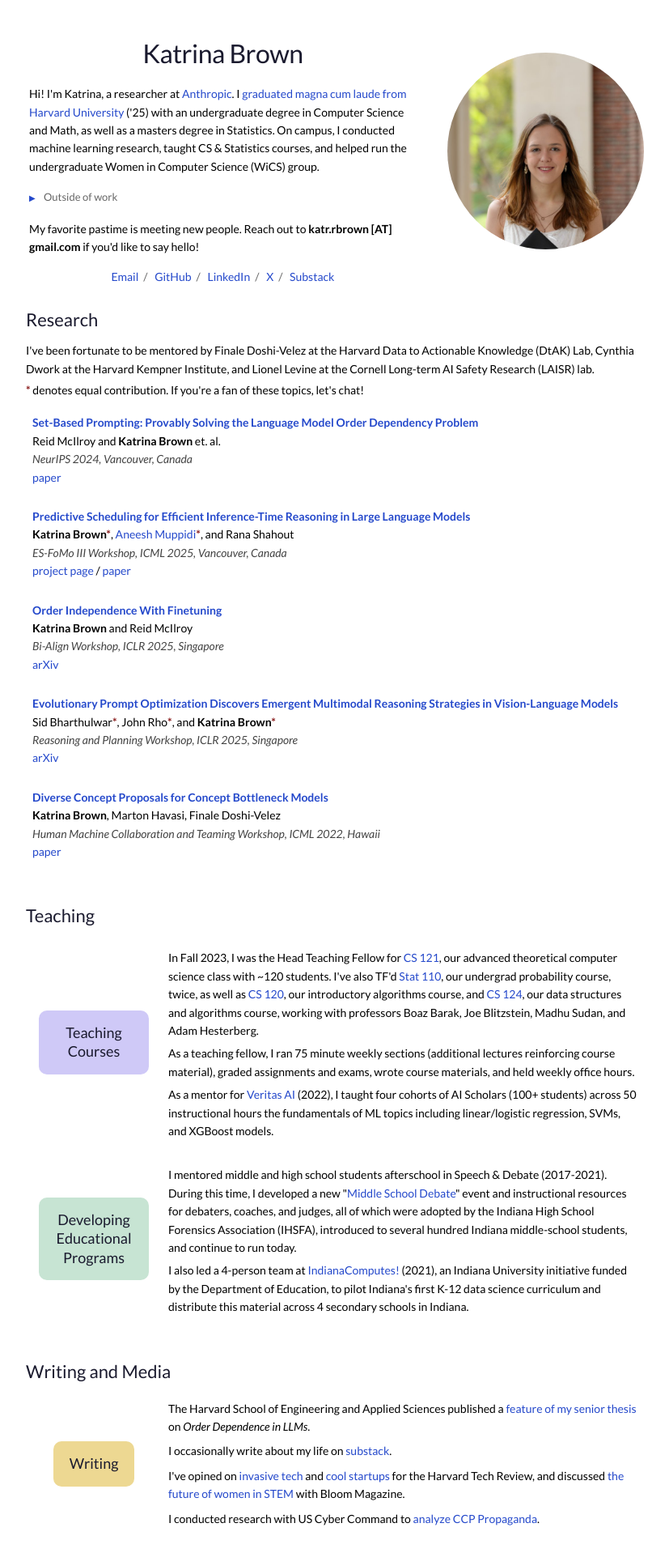
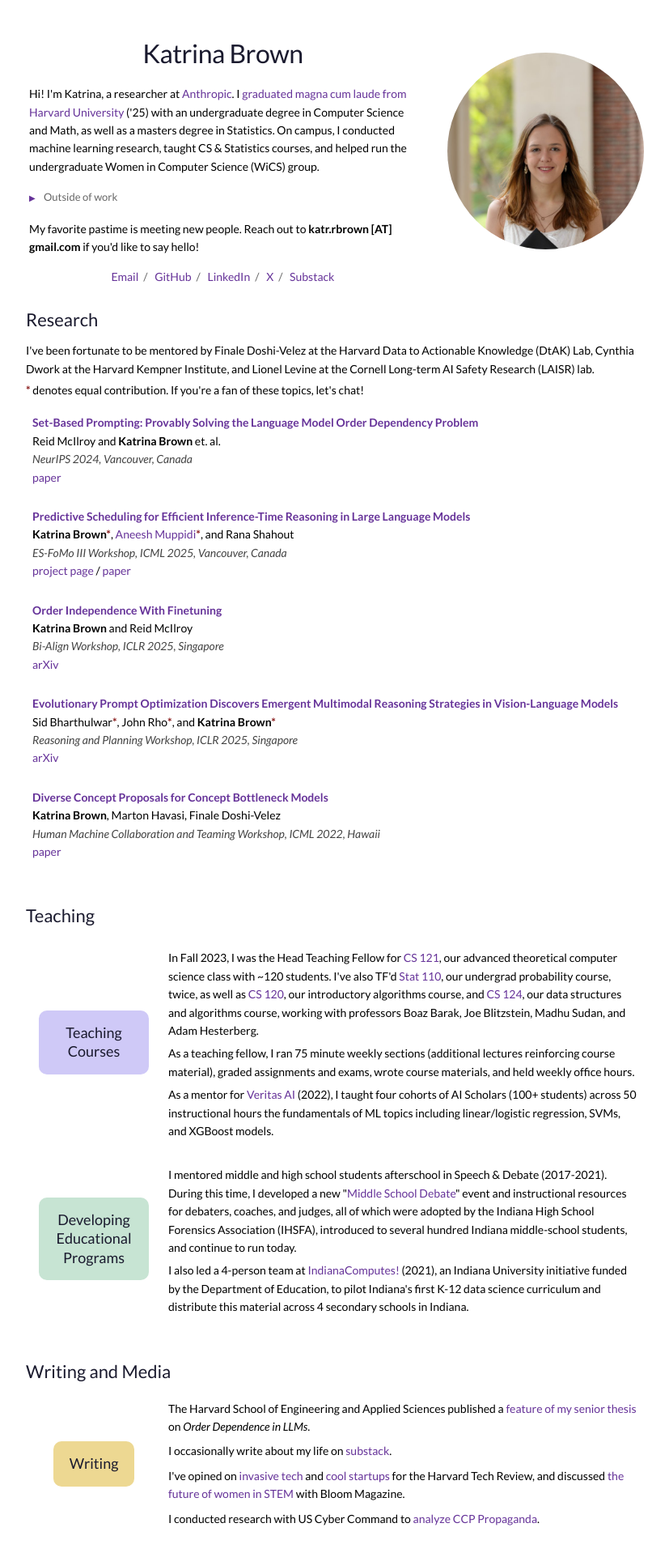
Before and after one commit to brownkat6/katrinarbrown, a Jekyll site: the page built from docs/index.html, in a window 1280 px wide. Shown: the top 1918 px of the page at 81% size, without its empty margins (224-1051 px from the left). Built offline with Jekyll 4.4.1, drawn with Linux system fonts in a browser that asks for light colours.

Commit message:
Switch link accent color from blue to purple
Co-Authored-By: Claude Opus 5.5 <noreply@anthropic.com>
Claude-Session: https://claude.ai/code/session_013gRzMoEnvwd6AmDmVtoPP2

```diff
--- a/docs/assets/css/main.css
+++ b/docs/assets/css/main.css
@@ -3,9 +3,9 @@
    --------------------------------------------------------------------------- */
 :root {
     --site-font: 'Lato', Verdana, Helvetica, sans-serif;
-    --accent: #2549cb;
+    --accent: #663399;
     --accent-hover: #f09228;
-    --accent-soft: #e6eaf9;
+    --accent-soft: #eee6f7;
     --ink: #1a1a2e;
     --text: #000000;
     --muted: #666666;
@@ -28,9 +28,9 @@
 
 @media (prefers-color-scheme: dark) {
     :root {
-        --accent: #8ea6ff;
+        --accent: #b79ce8;
         --accent-hover: #f5a54a;
-        --accent-soft: #232a45;
+        --accent-soft: #2f2445;
         --ink: #ececf4;
         --text: #dcdce4;
         --muted: #9a9aa8;
```
